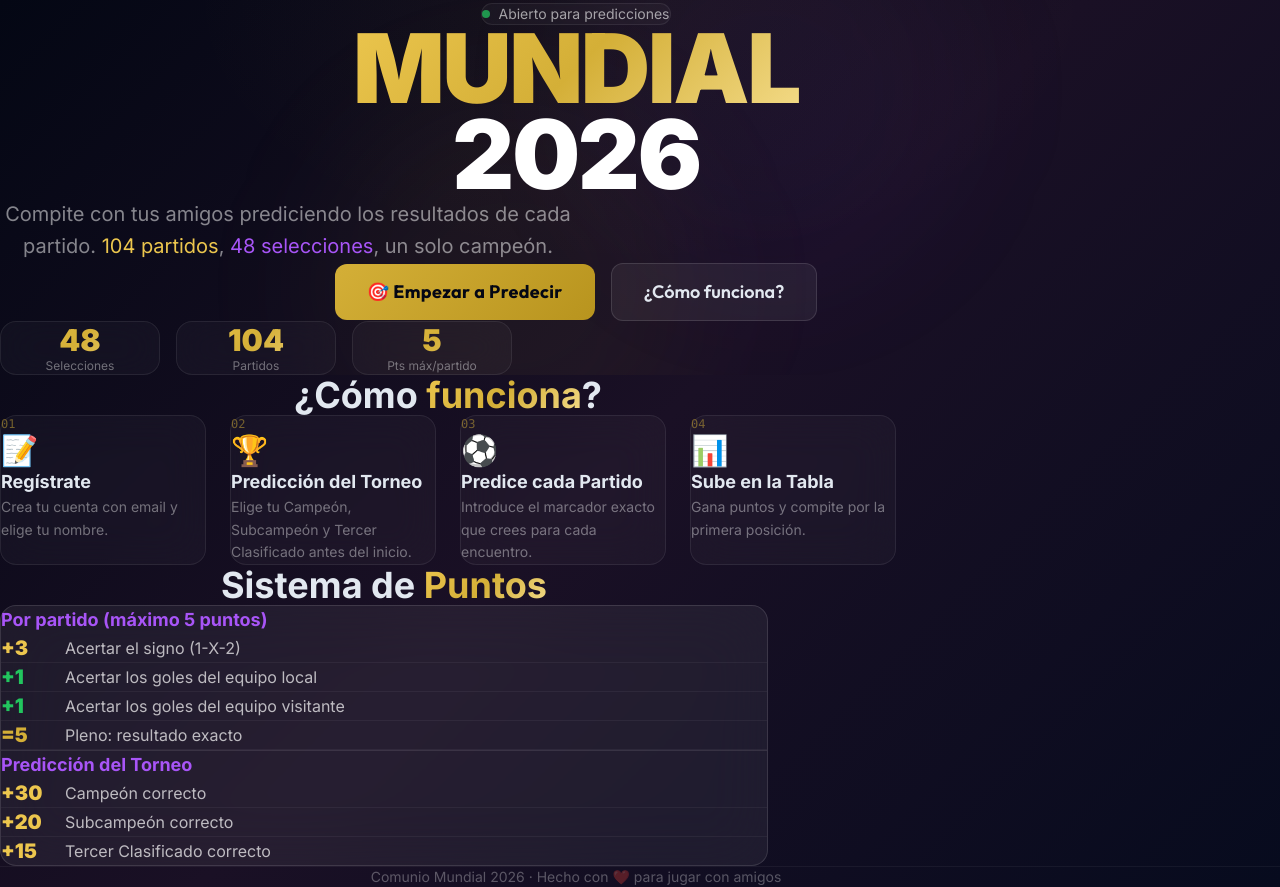
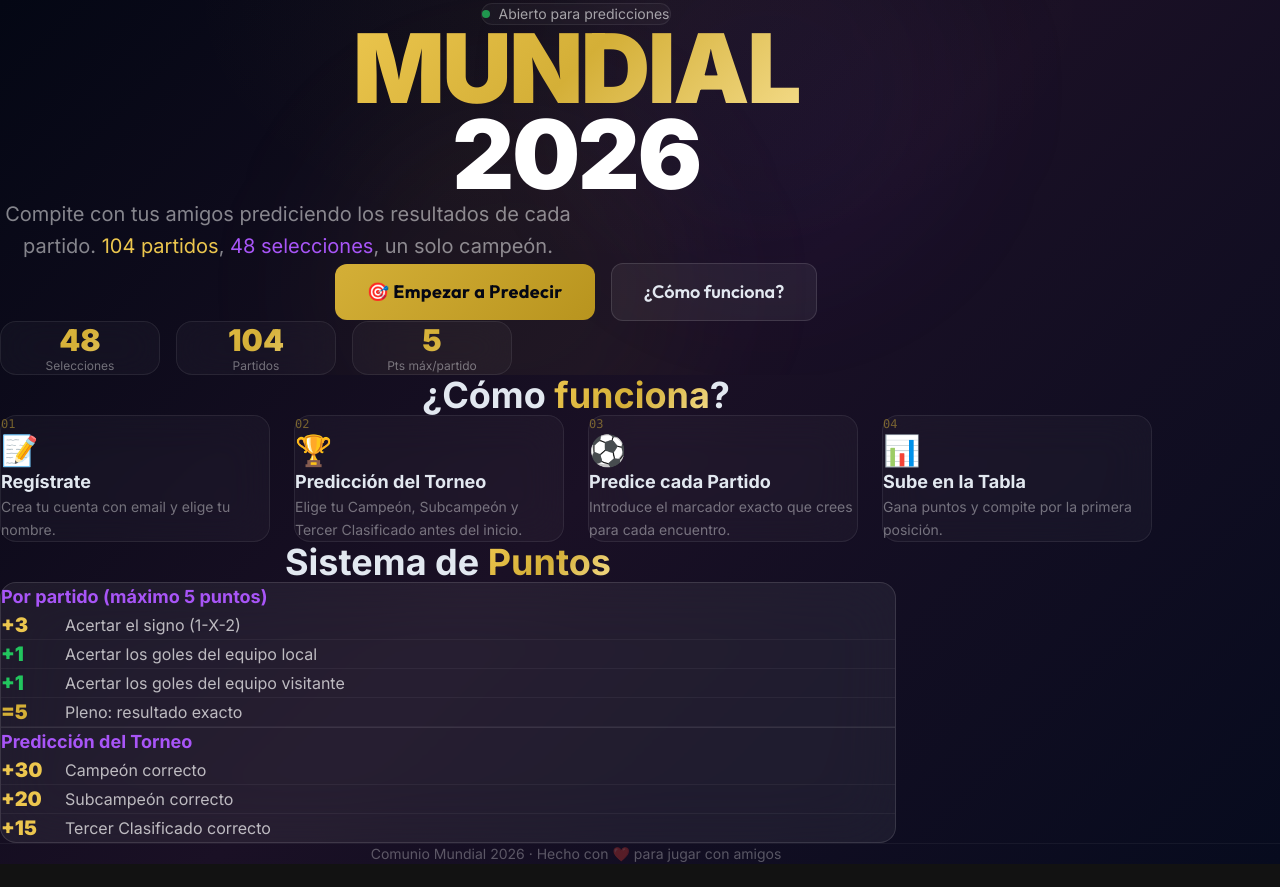
Before and after one commit to Miguelcp777/comunio_mundial_2026, a Next.js app: page / in a window 1280 px wide. After the commit the page ends 864 px from the top, so only its background shows below. Built offline with nearby package versions, Linux system fonts and the light colour scheme.

Commit message:
fix: resolve tailwind css processing order and max-width layout constraints for ultra-wide monitors

```diff
--- a/app/globals.css
+++ b/app/globals.css
@@ -1,9 +1,8 @@
-@import url('https://fonts.googleapis.com/css2?family=Inter:wght@300;400;500;600;700;800;900&family=Outfit:wght@400;500;600;700;800;900&display=swap');
 @import "tailwindcss";
 
 @theme {
-  --font-heading: 'Outfit', sans-serif;
-  --font-body: 'Inter', sans-serif;
+  --font-heading: var(--font-outfit), 'Outfit', sans-serif;
+  --font-body: var(--font-inter), 'Inter', sans-serif;
 
   --color-gold-50: #fdf8e8;
   --color-gold-100: #f9edc4;
--- a/app/layout.tsx
+++ b/app/layout.tsx
@@ -1,5 +1,18 @@
 import type { Metadata } from "next";
+import { Inter, Outfit } from "next/font/google";
 import "./globals.css";
+
+const inter = Inter({
+  subsets: ["latin"],
+  variable: "--font-inter",
+  display: "swap",
+});
+
+const outfit = Outfit({
+  subsets: ["latin"],
+  variable: "--font-outfit",
+  display: "swap",
+});
 
 export const metadata: Metadata = {
   title: "Comunio Mundial 2026 — Porra del Mundial",
@@ -14,7 +27,7 @@ export default function RootLayout({
   children: React.ReactNode;
 }>) {
   return (
-    <html lang="es">
+    <html lang="es" className={`${inter.variable} ${outfit.variable}`}>
       <body className="antialiased">{children}</body>
     </html>
   );
--- a/app/page.tsx
+++ b/app/page.tsx
@@ -4,7 +4,7 @@ export default function HomePage() {
   return (
     <div className="min-h-screen flex flex-col">
       {/* Hero Section */}
-      <header className="relative overflow-hidden">
+      <header className="relative w-full overflow-hidden">
         {/* Background decoration */}
         <div className="absolute inset-0 pointer-events-none">
           <div className="absolute top-1/4 left-1/4 w-96 h-96 bg-gold-400/5 rounded-full blur-3xl" />
@@ -12,7 +12,7 @@ export default function HomePage() {
           <div className="absolute top-0 left-0 w-full h-full bg-[radial-gradient(ellipse_at_top,rgba(212,175,55,0.05),transparent_50%)]" />
         </div>
 
-        <div className="relative max-w-6xl mx-auto px-4 py-20 sm:py-32 text-center">
+        <div className="relative w-full max-w-6xl mx-auto px-4 py-20 sm:py-32 text-center">
           {/* Badge */}
           <div className="inline-flex items-center gap-2 glass px-4 py-2 mb-8 text-sm text-white/60">
             <span className="w-2 h-2 rounded-full bg-success animate-pulse" />
@@ -63,8 +63,8 @@ export default function HomePage() {
       </header>
 
       {/* How it works */}
-      <section id="como-funciona" className="py-20 px-4">
-        <div className="max-w-4xl mx-auto">
+      <section id="como-funciona" className="relative w-full py-20 px-4">
+        <div className="w-full max-w-6xl mx-auto">
           <h2 className="font-[var(--font-heading)] text-3xl sm:text-4xl font-bold text-center mb-12">
             ¿Cómo <span className="text-gold-gradient">funciona</span>?
           </h2>
@@ -110,8 +110,8 @@ export default function HomePage() {
       </section>
 
       {/* Scoring */}
-      <section className="py-20 px-4">
-        <div className="max-w-3xl mx-auto">
+      <section className="relative w-full py-20 px-4">
+        <div className="w-full max-w-4xl mx-auto">
           <h2 className="font-[var(--font-heading)] text-3xl sm:text-4xl font-bold text-center mb-12">
             Sistema de <span className="text-gold-gradient">Puntos</span>
           </h2>
@@ -156,8 +156,8 @@ export default function HomePage() {
       </section>
 
       {/* Footer */}
-      <footer className="mt-auto py-8 px-4 border-t border-white/5">
-        <div className="max-w-6xl mx-auto text-center text-sm text-white/30">
+      <footer className="relative w-full mt-auto py-8 px-4 border-t border-white/5">
+        <div className="w-full max-w-6xl mx-auto text-center text-sm text-white/30">
           <p>Comunio Mundial 2026 · Hecho con ❤️ para jugar con amigos</p>
         </div>
       </footer>
```
